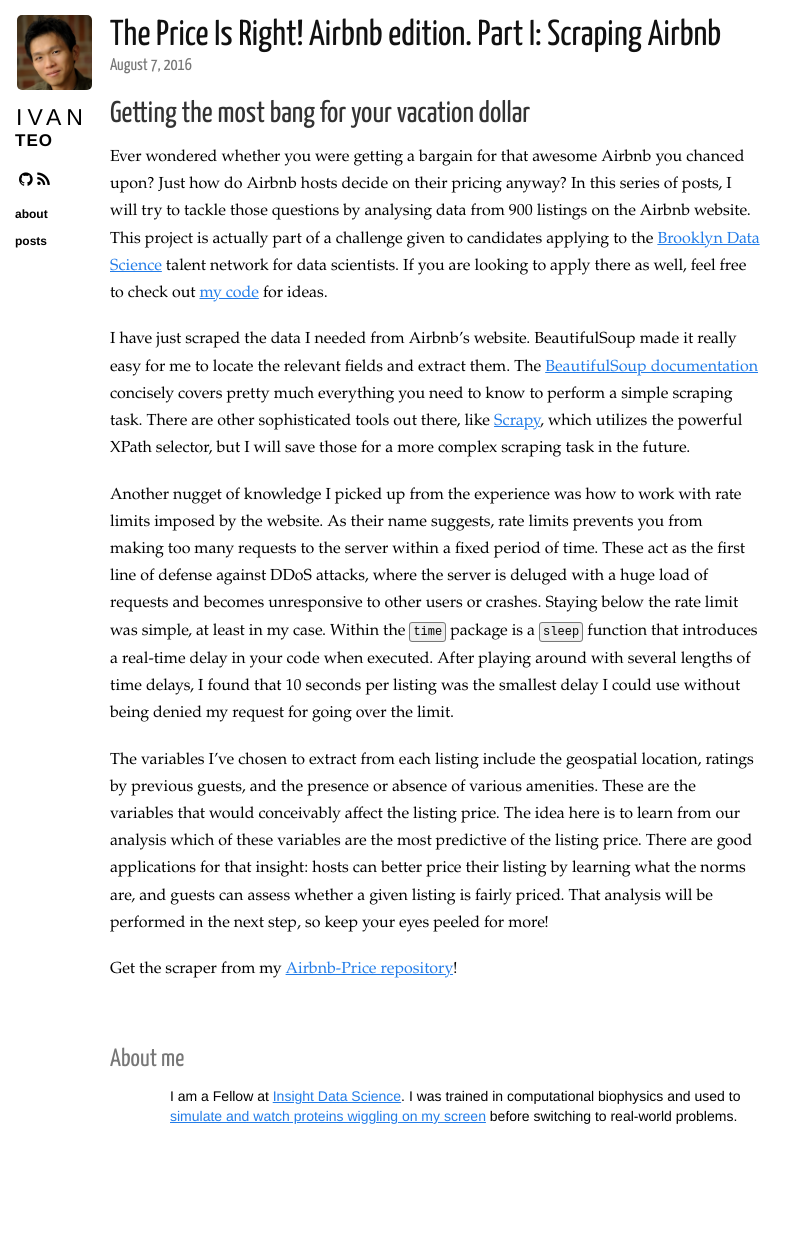
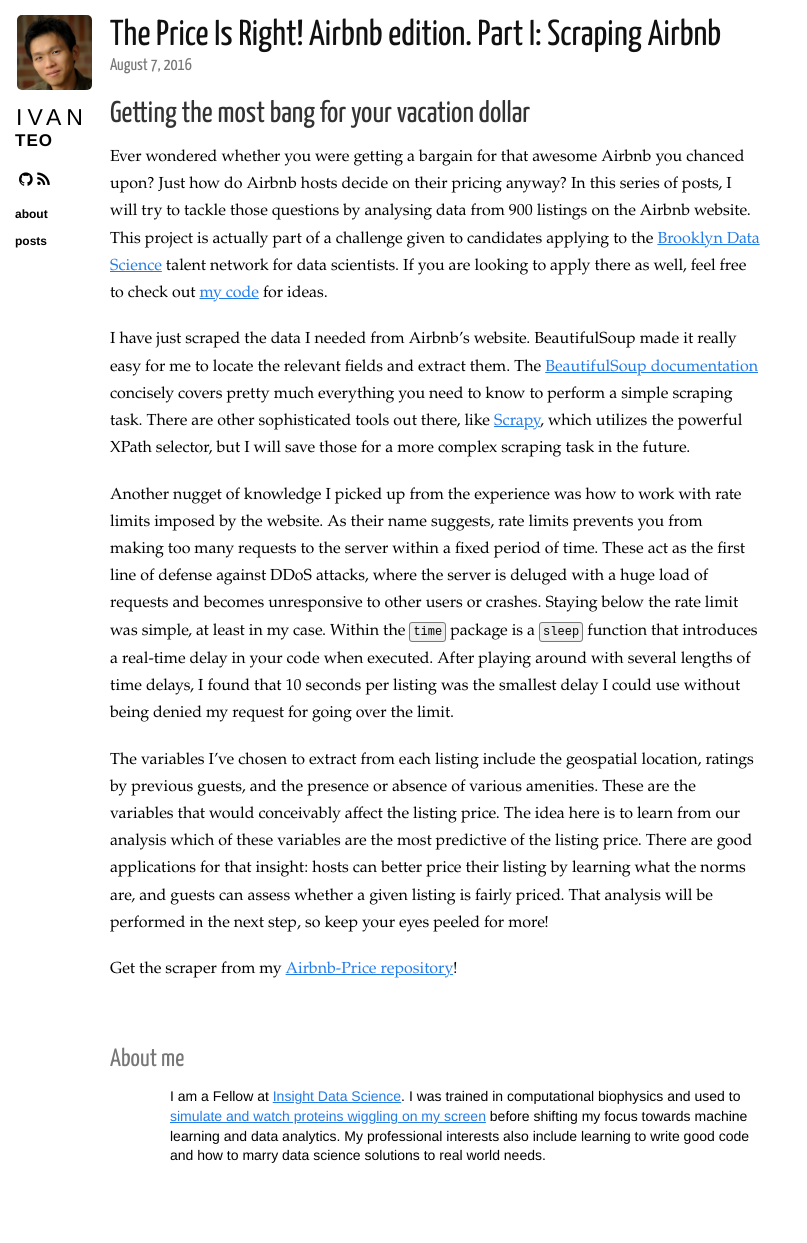
Before and after one commit to ivanteokh/ivanteokh.github.io, a Jekyll site: the page built from _posts/2016-08-06-airbnb.markdown, in a window 1280 px wide. Shown: the whole page, without its empty margins (0-807 px from the left). Built offline with Jekyll 4.4.1, drawn with Linux system fonts in a browser that asks for light colours; nearby versions of some CDN libraries; before the commit the page ends 1203 px from its top, so only the background shows below that.

Commit message:
Post template

```diff
--- a/_layouts/post.html
+++ b/_layouts/post.html
@@ -18,9 +18,8 @@ layout: layout
     <h3>About me</h3>
     <section class="copy">
 
-      <p>
-      I am a Fellow at <a href="http://insightdatascience.com">Insight Data Science</a>.
-      I was trained in computational biophysics and used to <a href="http://www.ks.uiuc.edu/~teo7/">simulate and watch proteins wiggling on my screen</a> before switching to real-world problems.
+    <p>
+I am a Fellow at <a href="http://insightdatascience.com/">Insight Data Science</a>. I was trained in computational biophysics and used to <a href="http://www.ks.uiuc.edu/~teo7/">simulate and watch proteins wiggling on my screen</a> before shifting my focus towards machine learning and data analytics. My professional interests also include learning to write good code and how to marry data science solutions to real world needs.
       </p>
 
     </section>
```
